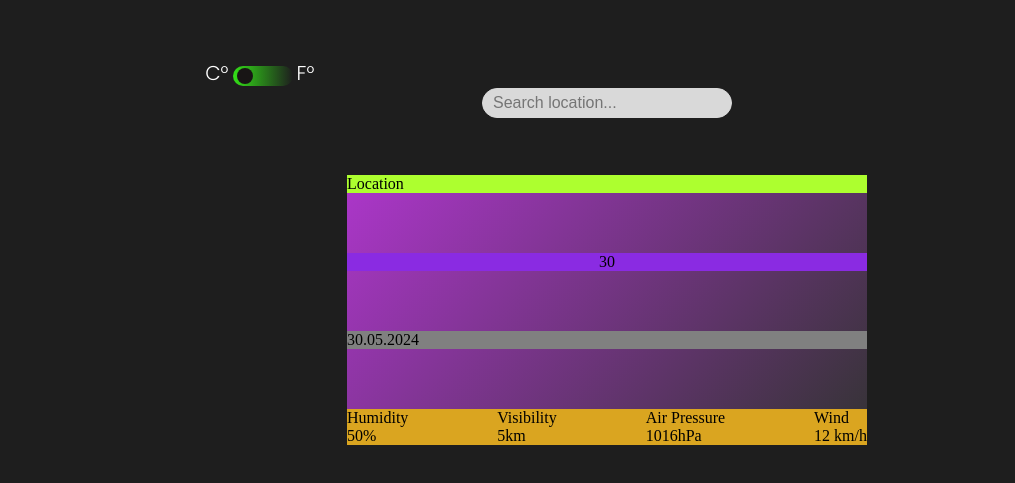
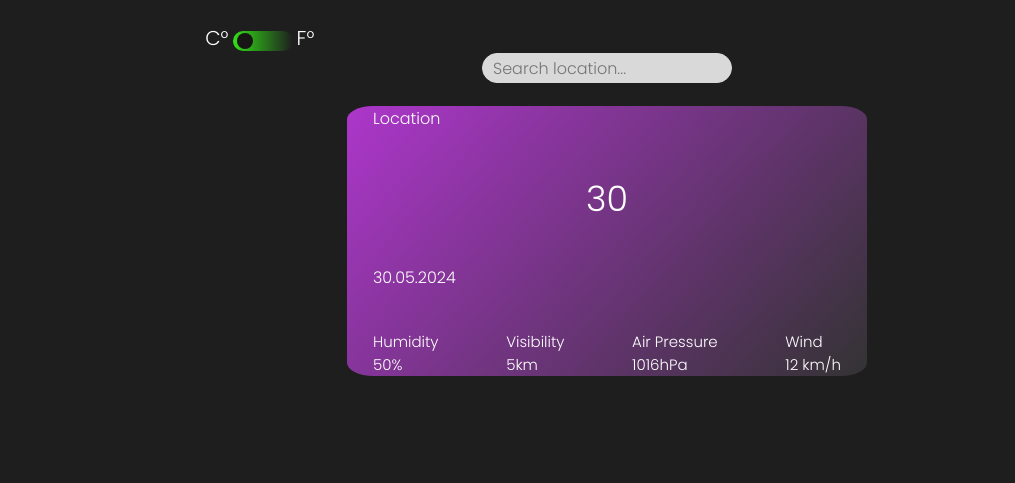
Before and after one commit to klaudiatrepa/weather-app, a website: page index.html in a window 1280 px wide. Shown: the part 209-692 px from the top of the page, without its empty margins (33-1048 px from the left). Drawn offline with Linux system fonts and the light colour scheme.

Commit message:
Upgraded weather info section - fonts, positions

```diff
--- a/index.css
+++ b/index.css
@@ -176,7 +176,7 @@ input:checked+.slider:before {
 input[type=text]:focus {
     outline: none;
     border: 1px solid #D9D9D9;
-    color: #D9D9D9;
+    color: black;
 }
 
 .btn-search {
@@ -187,32 +187,50 @@ input[type=text]:focus {
 .weather-info {
     background: rgb(173, 54, 203);
     background: linear-gradient(132deg, rgba(173, 54, 203, 1) 0%, rgba(51, 51, 51, 1) 100%);
-    height: 270px;
+    height: 250px;
     width: 100%;
     display: flex;
     justify-content: space-between;
     flex-direction: column;
     margin-top: 5%;
+    color: white;
+    border-radius: 5%;
+    min-width: 520px;
 }
 
-.location-name {
+/* .location-name {
     background-color: greenyellow;
+} */
+
+.data-location {
+    margin-left: 5%;
 }
 
 .temp-info {
-    background-color: blueviolet;
+    /* background-color: blueviolet; */
     text-align: center;
 }
 
+.data-temp {
+    font-size: 35px;
+}
+
 .date {
-    background-color: grey;
+    margin-left: 5%;
+}
+
+.date-data {
+    color: white;
 }
 
 .weather-details {
-    background-color: goldenrod;
+    /* background-color: goldenrod; */
     display: flex;
     flex-direction: row;
     justify-content: space-between;
+    margin-bottom: 2%;
+    font-size: 15px;
+    margin: 0 5%;
 }
 
 .humidity {
@@ -263,6 +281,10 @@ input[type=text]:focus {
         align-self: flex-start;
     }
 
+    .temp-changer {
+        margin-top: 2%;
+    }
+
     .c-temp {
         font-size: 20px;
     }
@@ -290,6 +312,7 @@ input[type=text]:focus {
         background-color: darkred;
         height: 270px;
         width: 520px;
+        margin-top: 2%;
     }
 
     .weather-div {
--- a/index.html
+++ b/index.html
@@ -44,12 +44,12 @@
                     <span class="f-temp poppins-light">F°</span>
                 </div>
                 <div class="location-div">
-                    <input type="text" placeholder="Search location...">
+                    <input class="poppins-light" type="text" placeholder="Search location...">
                     <!-- <button class="btn-search">Search</button> -->
                 </div>
             </div>
             <div class="weather-div">
-                <div class="weather-info">
+                <div class="weather-info poppins-light">
                     <div class="location-name">
                         <div class="data-location">Location</div>
                     </div>
```
